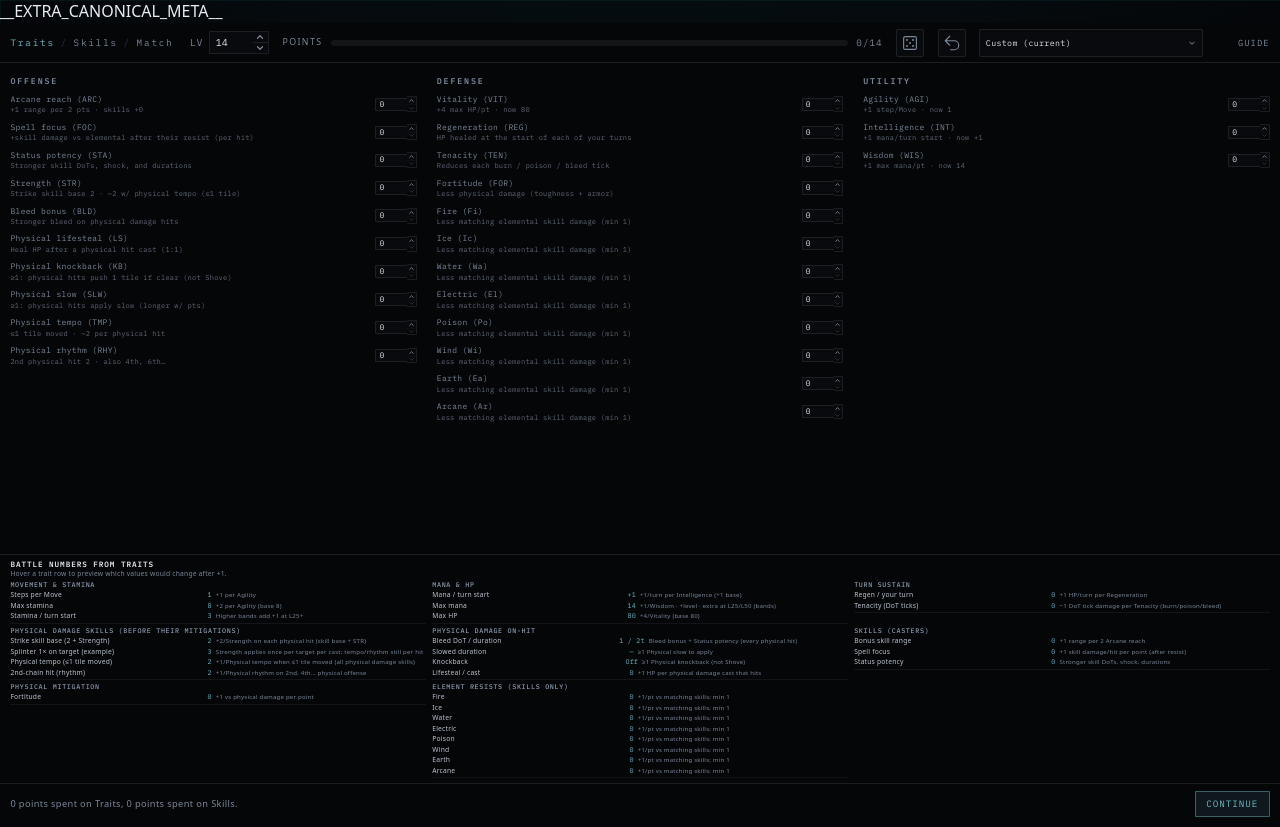
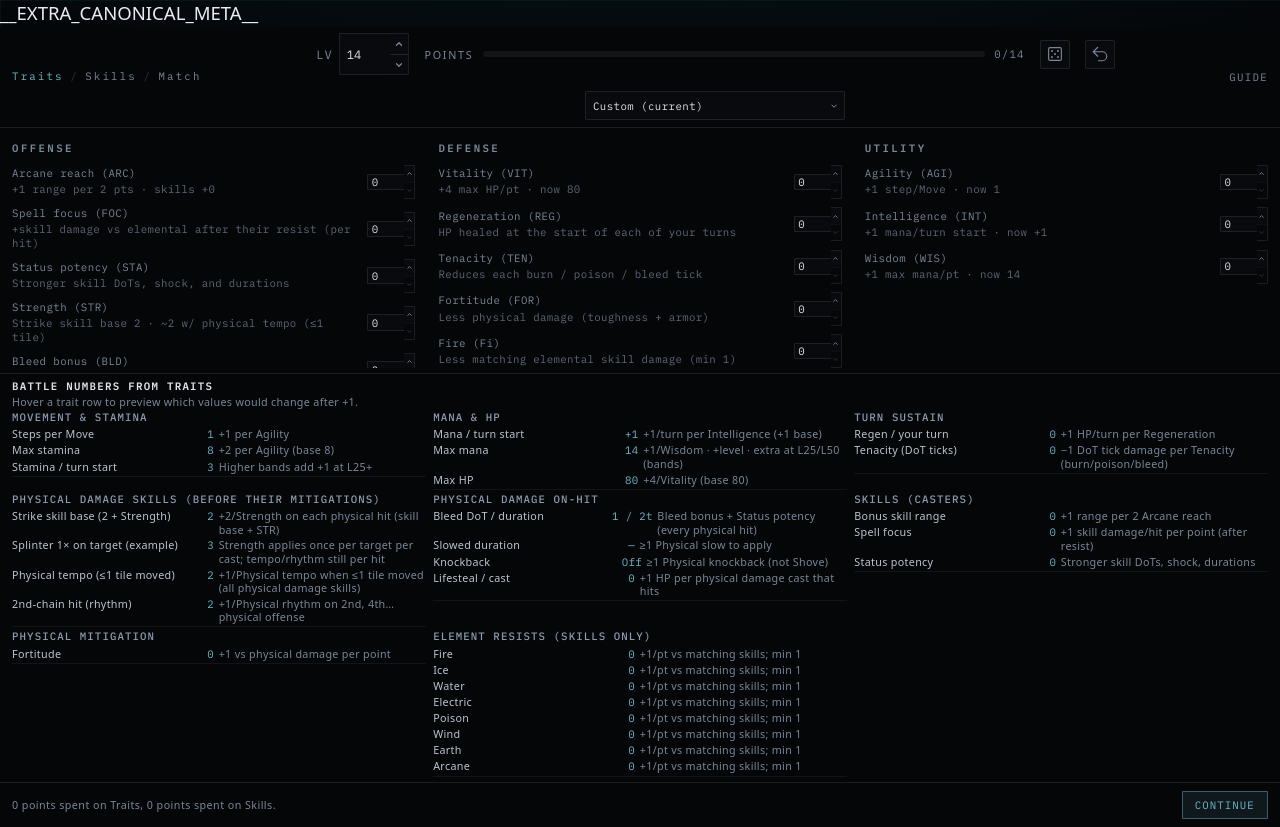
Before and after one commit to DavidCorrea/skillcraft, a React (Vite) app: page / in a window 1280 px wide. Built offline with nearby package versions, Linux system fonts and the light colour scheme.

Commit message:
Improve UI readability at 100% zoom
Raise root font scale on html with clamp, add --text-micro/caption/ui
tokens with px floors, and replace tiny rem sizes across battle,
loadout, modals, and board chrome. Slightly larger tap targets for
battle log controls, filters, and numeric steppers.

```diff
--- a/src/App.css
+++ b/src/App.css
@@ -517,12 +517,12 @@
 
 .skill-list-item__meta .element {
   margin-left: 0;
-  font-size: 0.68rem;
+  font-size: var(--text-caption);
 }
 
 .skill-list-item__stats {
   font-family: var(--font-mono);
-  font-size: 0.65rem;
+  font-size: var(--text-caption);
   color: var(--text-muted);
   line-height: 1.3;
 }
@@ -554,7 +554,7 @@
 }
 
 .board-reference-panel--compact .board-reference-note {
-  font-size: 0.68rem;
+  font-size: var(--text-caption);
   line-height: 1.45;
 }
 
@@ -617,7 +617,7 @@
   background: rgba(34, 211, 238, 0.14);
   box-shadow: inset 0 0 0 1px rgba(34, 211, 238, 0.45);
   color: var(--text-muted);
-  font-size: 0.5rem;
+  font-size: var(--text-micro);
 }
 
 .skill-cast-planner__legend {
@@ -780,7 +780,7 @@
   border-radius: var(--radius-sharp);
   border: 1px solid var(--border);
   background: var(--bg-deep);
-  font-size: 0.45rem;
+  font-size: var(--text-micro);
   font-family: var(--font-mono);
   display: flex;
   align-items: center;
@@ -839,7 +839,7 @@
 }
 
 .skill-cast-map-legend {
-  font-size: 0.65rem;
+  font-size: var(--text-caption);
   color: var(--text-muted);
   margin: 0.4rem 0 0;
   line-height: 1.35;
@@ -1026,7 +1026,7 @@
   border: 1px solid var(--border);
   background: var(--bg-deep);
   color: var(--text);
-  font-size: 0.65rem;
+  font-size: var(--text-caption);
   font-weight: 600;
   font-family: var(--font-mono);
   cursor: pointer;
@@ -1206,7 +1206,7 @@
   background: rgba(8, 12, 22, 0.65);
   color: var(--cyan);
   font-family: var(--font-mono);
-  font-size: 0.68rem;
+  font-size: var(--text-caption);
   font-weight: 700;
   line-height: 1;
   cursor: help;
--- a/src/index.css
+++ b/src/index.css
@@ -24,6 +24,11 @@
   --radius-panel: 0;
   --shadow-glow: 0 0 40px rgba(34, 211, 238, 0.08);
 
+  /* Readable at 100% browser zoom; floors px, scales with rem inside clamp */
+  --text-micro: clamp(10px, 0.58rem, 12px);
+  --text-caption: clamp(11px, 0.65rem, 13px);
+  --text-ui: clamp(12px, 0.72rem, 14px);
+
   font-family: var(--font-body);
   line-height: 1.45;
   color: var(--text);
@@ -39,6 +44,8 @@
 
 html {
   height: 100%;
+  /* ~18px when UA default is 16px; respects user font preferences */
+  font-size: clamp(106.25%, calc(104% + 0.15vw), 118.75%);
 }
 
 body {
--- a/src/ui/board/holographic-board.css
+++ b/src/ui/board/holographic-board.css
@@ -210,7 +210,7 @@
   width: max-content;
   max-width: min(22rem, calc(100vw - 1.5rem));
   padding: 0.45rem 0.6rem;
-  font-size: 0.7rem;
+  font-size: var(--text-caption);
   line-height: 1.4;
   display: flex;
   flex-direction: column;
@@ -701,7 +701,7 @@
   border-radius: 5px;
   /* Match `.battle-log__row` (battle-surface defines `--bs-mono`). */
   font-family: var(--bs-mono, 'IBM Plex Mono', ui-monospace, monospace);
-  font-size: 0.42rem;
+  font-size: var(--text-micro);
   line-height: 1.38;
   letter-spacing: 0.12em;
   text-transform: uppercase;
--- a/src/ui/help/reference-modals.css
+++ b/src/ui/help/reference-modals.css
@@ -24,7 +24,7 @@
   background: none;
   cursor: pointer;
   font-family: 'IBM Plex Mono', ui-monospace, monospace;
-  font-size: 0.55rem;
+  font-size: var(--text-micro);
   letter-spacing: 0.12em;
   text-transform: uppercase;
   color: rgba(148, 163, 184, 0.82);
@@ -99,7 +99,7 @@
 .ls-modal__title {
   margin: 0;
   font-family: 'IBM Plex Mono', ui-monospace, monospace;
-  font-size: 0.65rem;
+  font-size: var(--text-caption);
   letter-spacing: 0.14em;
   text-transform: uppercase;
   color: #6eb8c8;
@@ -113,7 +113,7 @@
   background: #050608;
   color: rgba(148, 163, 184, 0.82);
   font-family: 'IBM Plex Mono', ui-monospace, monospace;
-  font-size: 0.55rem;
+  font-size: var(--text-micro);
   letter-spacing: 0.1em;
   text-transform: uppercase;
   cursor: pointer;
@@ -137,7 +137,7 @@
 .ls-modal__close--primary {
   min-width: 8.5rem;
   padding: 0.4rem 0.85rem;
-  font-size: 0.58rem;
+  font-size: var(--text-micro);
 }
 
 .ls-modal__tabbar {
@@ -157,7 +157,7 @@
   background: transparent;
   cursor: pointer;
   font-family: 'IBM Plex Mono', ui-monospace, monospace;
-  font-size: 0.52rem;
+  font-size: var(--text-micro);
   letter-spacing: 0.1em;
   text-transform: uppercase;
   color: rgba(148, 163, 184, 0.65);
@@ -192,7 +192,7 @@
   min-height: 0;
   overflow: auto;
   padding: 0.5rem 0.65rem 0.65rem;
-  font-size: 0.72rem;
+  font-size: var(--text-ui);
   line-height: 1.45;
   letter-spacing: 0.02em;
 }
@@ -208,7 +208,7 @@
 .ls-modal__h {
   margin: 0 0 0.4rem;
   font-family: 'IBM Plex Mono', ui-monospace, monospace;
-  font-size: 0.58rem;
+  font-size: var(--text-micro);
   letter-spacing: 0.12em;
   text-transform: uppercase;
   color: rgba(148, 163, 184, 0.82);
@@ -225,7 +225,7 @@
 .ls-modal__subh {
   margin: 0 0 0.35rem;
   font-family: 'IBM Plex Mono', ui-monospace, monospace;
-  font-size: 0.54rem;
+  font-size: var(--text-micro);
   letter-spacing: 0.1em;
   text-transform: uppercase;
   color: rgba(148, 163, 184, 0.65);
@@ -234,7 +234,7 @@
 .ls-modal__note {
   margin: 0 0 0.5rem;
   color: rgba(148, 163, 184, 0.82);
-  font-size: 0.68rem;
+  font-size: var(--text-ui);
 }
 
 .ls-modal__note:last-child {
@@ -250,7 +250,7 @@
   display: inline-block;
   margin-right: 0.35rem;
   font-family: 'IBM Plex Mono', ui-monospace, monospace;
-  font-size: 0.52rem;
+  font-size: var(--text-micro);
   letter-spacing: 0.1em;
   text-transform: uppercase;
   color: rgba(148, 163, 184, 0.65);
@@ -264,7 +264,7 @@
   margin: 0;
   padding-left: 1.2rem;
   color: rgba(148, 163, 184, 0.82);
-  font-size: 0.68rem;
+  font-size: var(--text-ui);
   line-height: 1.5;
 }
 
@@ -300,7 +300,7 @@
 .ls-modal__summary {
   padding: 0.45rem 0.55rem;
   font-family: 'IBM Plex Mono', ui-monospace, monospace;
-  font-size: 0.58rem;
+  font-size: var(--text-micro);
   letter-spacing: 0.12em;
   text-transform: uppercase;
   color: rgba(148, 163, 184, 0.82);
@@ -350,7 +350,7 @@
 
 .ls-modal__tag {
   font-family: 'IBM Plex Mono', ui-monospace, monospace;
-  font-size: 0.62rem;
+  font-size: var(--text-caption);
   color: #c9a227;
 }
 
@@ -361,7 +361,7 @@
 .ls-modal__table {
   width: 100%;
   border-collapse: collapse;
-  font-size: 0.65rem;
+  font-size: var(--text-caption);
 }
 
 .ls-modal__table th,
@@ -374,7 +374,7 @@
 
 .ls-modal__table th {
   font-family: 'IBM Plex Mono', ui-monospace, monospace;
-  font-size: 0.52rem;
+  font-size: var(--text-micro);
   letter-spacing: 0.08em;
   text-transform: uppercase;
   color: rgba(148, 163, 184, 0.82);
--- a/src/ui/loadout/loadout-surface.css
+++ b/src/ui/loadout/loadout-surface.css
@@ -75,8 +75,8 @@
   align-items: center;
   justify-content: center;
   margin: 0;
-  padding: 0 0.15rem;
-  min-height: 0;
+  padding: 0 0.2rem;
+  min-height: max(0.85rem, 20px);
   flex: 1;
   border: none;
   background: var(--ls-void);
@@ -165,7 +165,7 @@
   align-items: center;
   gap: 0.35rem;
   font-family: var(--ls-mono);
-  font-size: 0.58rem;
+  font-size: var(--text-micro);
   letter-spacing: 0.2em;
   text-transform: uppercase;
   color: var(--ls-muted);
@@ -260,7 +260,7 @@
   color: var(--ls-text);
   font-family: var(--ls-mono);
   /* Match small HUD copy (e.g. .ls-meter__nums); do not use font: inherit on the trigger — it pulls body size. */
-  font-size: 0.52rem;
+  font-size: var(--text-micro);
   letter-spacing: 0.04em;
   line-height: 1.15;
   cursor: pointer;
@@ -319,7 +319,7 @@
   background: transparent;
   color: var(--ls-text);
   font-family: var(--ls-mono);
-  font-size: 0.52rem;
+  font-size: var(--text-micro);
   letter-spacing: 0.04em;
   line-height: 1.35;
   text-align: left;
@@ -371,7 +371,7 @@
   align-items: baseline;
   gap: 0.35rem;
   font-family: var(--ls-mono);
-  font-size: 0.62rem;
+  font-size: var(--text-caption);
   color: var(--ls-muted);
 }
 
@@ -383,7 +383,7 @@
 }
 
 .ls-meter__label {
-  font-size: 0.55rem;
+  font-size: var(--text-micro);
   letter-spacing: 0.16em;
   text-transform: uppercase;
   color: var(--ls-muted);
@@ -432,7 +432,7 @@
 
 .ls-meter__nums {
   font-family: var(--ls-mono);
-  font-size: 0.58rem;
+  font-size: var(--text-micro);
   font-variant-numeric: tabular-nums;
   color: var(--ls-muted);
   white-space: nowrap;
@@ -519,7 +519,7 @@
 .ls-derived__heading {
   margin: 0 0 0.06rem;
   font-family: var(--ls-mono);
-  font-size: 0.52rem;
+  font-size: var(--text-micro);
   font-weight: 600;
   letter-spacing: 0.14em;
   text-transform: uppercase;
@@ -531,7 +531,7 @@
 }
 
 .ls-derived__lede {
-  font-size: 0.48rem;
+  font-size: var(--text-micro);
   line-height: 1.4;
   color: var(--ls-muted);
   letter-spacing: 0.04em;
@@ -559,12 +559,12 @@
 
 .ls-traits-dock .ls-derived__heading {
   margin-bottom: 0.04rem;
-  font-size: 0.48rem;
+  font-size: var(--text-micro);
   letter-spacing: 0.12em;
 }
 
 .ls-traits-dock .ls-derived__lede {
-  font-size: 0.42rem;
+  font-size: var(--text-micro);
   line-height: 1.25;
   letter-spacing: 0.03em;
 }
@@ -575,23 +575,23 @@
 
 .ls-traits-dock .ls-derived__group-title {
   margin: 0 0 0.1rem;
-  font-size: 0.42rem;
+  font-size: var(--text-micro);
   letter-spacing: 0.1em;
 }
 
 .ls-traits-dock .ls-derived__row {
   gap: 0.08rem 0.25rem;
   margin: 0 0 0.12rem;
-  font-size: 0.42rem;
+  font-size: var(--text-micro);
   line-height: 1.2;
 }
 
 .ls-traits-dock .ls-derived__value {
-  font-size: 0.42rem;
+  font-size: var(--text-micro);
 }
 
 .ls-traits-dock .ls-derived__per {
-  font-size: 0.38rem;
+  font-size: var(--text-micro);
   line-height: 1.25;
 }
 
@@ -617,7 +617,7 @@
 .ls-derived__group-title {
   margin: 0 0 0.25rem;
   font-family: var(--ls-mono);
-  font-size: 0.46rem;
+  font-size: var(--text-micro);
   font-weight: 500;
   letter-spacing: 0.12em;
   text-transform: uppercase;
@@ -635,7 +635,7 @@
   gap: 0.15rem 0.45rem;
   align-items: baseline;
   margin: 0 0 0.28rem;
-  font-size: 0.48rem;
+  font-size: var(--text-micro);
   line-height: 1.35;
   letter-spacing: 0.03em;
 }
@@ -701,7 +701,7 @@
 .ls-derived__value {
   margin: 0;
   font-family: var(--ls-mono);
-  font-size: 0.48rem;
+  font-size: var(--text-micro);
   color: var(--ls-accent);
   text-align: right;
   white-space: nowrap;
@@ -709,7 +709,7 @@
 
 .ls-derived__per {
   margin: 0;
-  font-size: 0.44rem;
+  font-size: var(--text-micro);
   color: var(--ls-muted);
   line-height: 1.35;
 }
@@ -731,7 +731,7 @@
 .ls-zone__title {
   margin: 0;
   font-family: var(--ls-mono);
-  font-size: 0.52rem;
+  font-size: var(--text-micro);
   letter-spacing: 0.22em;
   text-transform: uppercase;
   color: var(--ls-muted);
@@ -769,14 +769,14 @@
   width: 2rem;
   padding: 0.06rem 0.2rem;
   font-family: var(--ls-mono);
-  font-size: 0.5rem;
+  font-size: var(--text-micro);
   line-height: 1.15;
 }
 
 .ls-trait .ls-num-stepper--rail .ls-num-stepper__btn {
-  padding: 0 0.05rem;
-  flex: 0 0 0.42rem;
-  min-height: 0.42rem;
+  padding: 0 0.08rem;
+  flex: 0 0 max(0.5rem, 16px);
+  min-height: max(0.5rem, 16px);
 }
 
 .ls-trait .ls-num-stepper--rail .ls-num-stepper__btns {
@@ -797,7 +797,7 @@
 
 .ls-trait__short {
   font-family: var(--ls-mono);
-  font-size: 0.5rem;
+  font-size: var(--text-micro);
   line-height: 1.25;
   color: var(--ls-muted);
   letter-spacing: 0.04em;
@@ -807,7 +807,7 @@
 .ls-trait__hint {
   display: block;
   font-family: var(--ls-mono);
-  font-size: 0.44rem;
+  font-size: var(--text-micro);
   line-height: 1.3;
   color: rgba(148, 163, 184, 0.62);
   letter-spacing: 0.03em;
@@ -838,7 +838,7 @@
 .ls-roster__label {
   margin: 0 0 0.35rem;
   font-family: var(--ls-mono);
-  font-size: 0.5rem;
+  font-size: var(--text-micro);
   letter-spacing: 0.18em;
   text-transform: uppercase;
   color: var(--ls-muted);
@@ -874,7 +874,7 @@
   margin: 0 0 0.1rem;
   padding: 0;
   font-family: var(--ls-mono);
-  font-size: 0.45rem;
+  font-size: var(--text-micro);
   letter-spacing: 0.14em;
   text-transform: uppercase;
   color: var(--ls-muted);
@@ -934,7 +934,7 @@
   background: transparent;
   color: var(--ls-muted);
   font: inherit;
-  font-size: 0.62rem;
+  font-size: var(--text-caption);
   letter-spacing: 0.04em;
   text-align: left;
   cursor: pointer;
@@ -992,7 +992,7 @@
 
 .ls-stage__title-line h2 {
   margin: 0;
-  font-size: 0.68rem;
+  font-size: var(--text-ui);
   font-weight: 500;
   letter-spacing: 0.12em;
   text-transform: uppercase;
@@ -1001,13 +1001,13 @@
 
 .ls-stage__meta {
   font-family: var(--ls-mono);
-  font-size: 0.55rem;
+  font-size: var(--text-micro);
   color: var(--ls-muted);
 }
 
 .ls-stage__flavor {
   margin: 0;
-  font-size: 0.58rem;
+  font-size: var(--text-micro);
   line-height: 1.35;
   font-style: italic;
   color: rgba(203, 213, 225, 0.88);
@@ -1017,7 +1017,7 @@
 .ls-stage__effects {
   margin: 0;
   font-family: var(--ls-mono);
-  font-size: 0.52rem;
+  font-size: var(--text-micro);
   line-height: 1.4;
   color: var(--ls-muted);
   letter-spacing: 0.03em;
@@ -1052,7 +1052,7 @@
 .ls-rail__title {
   margin: 0;
   font-family: var(--ls-mono);
-  font-size: 0.5rem;
+  font-size: var(--text-micro);
   letter-spacing: 0.2em;
   text-transform: uppercase;
   color: var(--ls-muted);
@@ -1071,7 +1071,7 @@
   flex-direction: column;
   align-items: stretch;
   font-family: var(--ls-mono);
-  font-size: 0.55rem;
+  font-size: var(--text-micro);
   line-height: 1.38;
   color: var(--ls-text);
 }
@@ -1094,7 +1094,7 @@
 
 .ls-rail__details-note {
   color: var(--ls-muted);
-  font-size: 0.5rem;
+  font-size: var(--text-micro);
 }
 
 .ls-rail__sep {
@@ -1108,7 +1108,7 @@
 
 .ls-rail__empty {
   margin: 0;
-  font-size: 0.65rem;
+  font-size: var(--text-caption);
   line-height: 1.45;
   color: var(--ls-muted);
 }
@@ -1125,7 +1125,7 @@
   justify-content: space-between;
   gap: 0.5rem;
   font-family: var(--ls-mono);
-  font-size: 0.58rem;
+  font-size: var(--text-micro);
   color: var(--ls-muted);
 }
 
@@ -1137,7 +1137,7 @@
   background: transparent;
   color: var(--ls-muted);
   font-family: var(--ls-mono);
-  font-size: 0.55rem;
+  font-size: var(--text-micro);
   letter-spacing: 0.08em;
   cursor: pointer;
   transition:
@@ -1163,7 +1163,7 @@
   background: var(--ls-accent-dim);
   color: var(--ls-accent);
   font-family: var(--ls-mono);
-  font-size: 0.58rem;
+  font-size: var(--text-micro);
   letter-spacing: 0.1em;
   text-transform: uppercase;
   cursor: pointer;
@@ -1192,7 +1192,7 @@
 .ls-foot__hint {
   margin: 0;
   flex: 1;
-  font-size: 0.58rem;
+  font-size: var(--text-micro);
   color: var(--ls-muted);
   letter-spacing: 0.04em;
   min-width: 0;
@@ -1237,7 +1237,7 @@
 
 .match-setup .ls-title {
   margin: 0;
-  font-size: 0.62rem;
+  font-size: var(--text-caption);
   font-weight: 500;
   letter-spacing: 0.26em;
   text-transform: uppercase;
@@ -1248,7 +1248,7 @@
   margin: 0.45rem 0 0;
   max-width: 28rem;
   font-family: var(--ls-mono);
-  font-size: 0.55rem;
+  font-size: var(--text-micro);
   letter-spacing: 0.06em;
   line-height: 1.45;
   color: var(--ls-muted);
@@ -1257,7 +1257,7 @@
 
 .match-setup .ls-match-meta {
   font-family: var(--ls-mono);
-  font-size: 0.52rem;
+  font-size: var(--text-micro);
   letter-spacing: 0.18em;
   color: var(--ls-accent);
   padding-top: 0.2rem;
@@ -1323,7 +1323,7 @@
 .match-setup .ls-match-slot-label {
   grid-column: 1;
   font-family: var(--ls-mono);
-  font-size: 0.55rem;
+  font-size: var(--text-micro);
   letter-spacing: 0.06em;
   color: var(--ls-muted);
 }
@@ -1375,7 +1375,7 @@
 
 .match-setup .ls-field > span:first-child {
   font-family: var(--ls-mono);
-  font-size: 0.52rem;
+  font-size: var(--text-micro);
   letter-spacing: 0.16em;
   text-transform: uppercase;
   color: var(--ls-muted);
@@ -1386,7 +1386,7 @@
   align-items: flex-start;
   gap: 0.45rem;
   font-family: var(--ls-mono);
-  font-size: 0.58rem;
+  font-size: var(--text-micro);
   letter-spacing: 0.04em;
   text-transform: none;
   color: var(--ls-text);
@@ -1415,7 +1415,7 @@
   background: var(--ls-void);
   color: var(--ls-text);
   font-family: var(--ls-mono);
-  font-size: 0.62rem;
+  font-size: var(--text-caption);
   letter-spacing: 0.04em;
   transition:
     border-color 0.12s ease,
@@ -1465,7 +1465,7 @@
   background: var(--ls-void);
   color: var(--ls-text);
   font-family: var(--ls-mono);
-  font-size: 0.62rem;
+  font-size: var(--text-caption);
   letter-spacing: 0.04em;
   transition:
     border-color 0.12s ease,
@@ -1497,7 +1497,7 @@
 .match-setup .ls-custom-hint {
   margin: 0;
   font-family: var(--ls-mono);
-  font-size: 0.52rem;
+  font-size: var(--text-micro);
   letter-spacing: 0.04em;
   line-height: 1.45;
   color: var(--ls-muted);
@@ -1507,21 +1507,21 @@
 .match-setup .ls-custom-err {
   margin: 0.35rem 0 0;
   font-family: var(--ls-mono);
-  font-size: 0.55rem;
+  font-size: var(--text-micro);
   letter-spacing: 0.04em;
   color: var(--ls-err);
 }
 
 .match-setup .ls-field--templates > span:first-child {
   font-family: var(--ls-mono);
-  font-size: 0.52rem;
+  font-size: var(--text-micro);
   letter-spacing: 0.16em;
   text-transform: uppercase;
   color: var(--ls-muted);
 }
 
 .match-setup .ls-field--templates .ls-select {
-  font-size: 0.55rem;
+  font-size: var(--text-micro);
   letter-spacing: 0.04em;
   text-transform: none;
 }
@@ -1547,7 +1547,7 @@
   flex: 0 0 auto;
   min-width: 5.5rem;
   font-family: var(--ls-mono);
-  font-size: 0.6rem;
+  font-size: var(--text-caption);
   letter-spacing: 0.06em;
   color: var(--ls-muted);
 }
@@ -1607,7 +1607,7 @@
 .loadout-surface .pattern-editor--compact .pattern-label--compact {
   margin: 0 0 0.35rem;
   font-family: var(--ls-mono);
-  font-size: 0.52rem;
+  font-size: var(--text-micro);
   line-height: 1.35;
   color: var(--ls-muted);
   letter-spacing: 0.04em;
@@ -1624,7 +1624,7 @@
 }
 
 .loadout-surface .pattern-editor--compact .pattern-cell {
-  font-size: 0.55rem;
+  font-size: var(--text-micro);
   min-width: 0;
   min-height: 0;
   display: flex;
@@ -1638,13 +1638,13 @@
 
 .loadout-surface .skill-cast-planner--compact .skill-cast-planner__explain {
   margin: 0 0 0.35rem;
-  font-size: 0.55rem;
+  font-size: var(--text-micro);
   line-height: 1.35;
 }
 
 .loadout-surface .skill-cast-planner--compact .skill-cast-planner__legend {
   margin: 0.25rem 0 0;
-  font-size: 0.5rem;
+  font-size: var(--text-micro);
 }
 
 .loadout-surface .skill-loadout-grid {
@@ -1691,7 +1691,7 @@
   flex-shrink: 0;
   margin: 0.35rem 0 0;
   text-align: center;
-  font-size: 0.52rem;
+  font-size: var(--text-micro);
   line-height: 1.35;
   color: var(--ls-muted);
 }
@@ -1761,7 +1761,7 @@
 }
 
 .loadout-surface .skill-loadout-grid__cell.pattern-cell {
-  font-size: 0.55rem;
+  font-size: var(--text-micro);
   min-width: 0;
   min-height: 0;
 }
```
Also changed, not shown: src/ui/battle/actor-inspect-modal.css (+14 -14 lines), src/ui/battle/battle-surface.css (+20 -19 lines).
